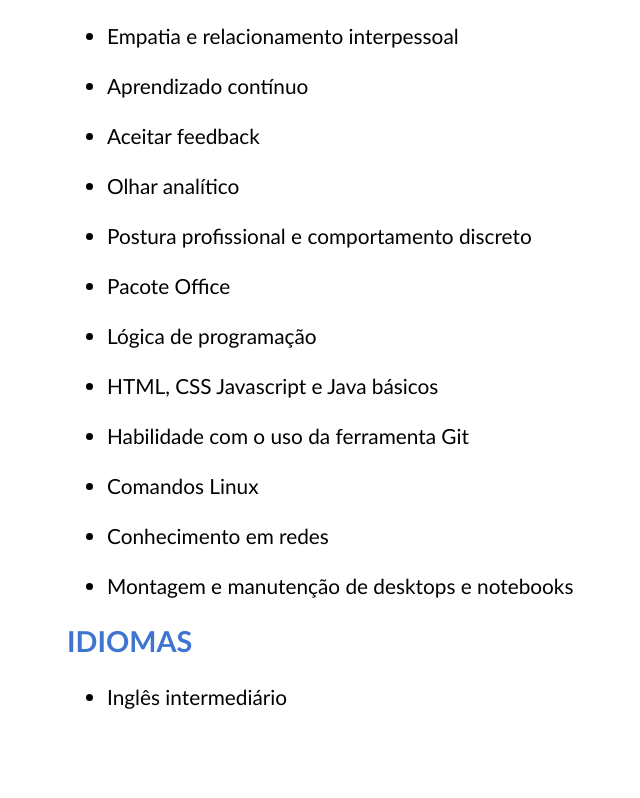
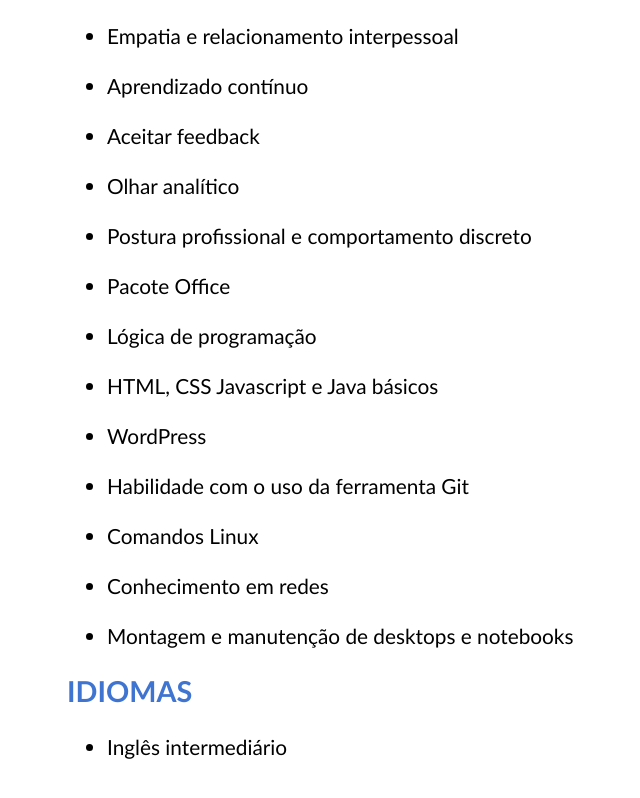
Before and after one commit to Evandro01Silva/Curriculo, a plain HTML site: page index.html in a window 1280 px wide. Shown: the part 1416-2214 px from the top of the page, without its empty margins (33-673 px from the left). Before the commit the page ends 2170 px from the top, so only its background shows below. Drawn offline with Linux system fonts and the light colour scheme.

Commit message:
habilidade wordpress em HABILIDADES E COMPETÊNCIAS

```diff
--- a/index.html
+++ b/index.html
@@ -69,6 +69,8 @@
             <br />
             <li>HTML, CSS Javascript e Java básicos</li>
             <br />
+            <li>WordPress</li>
+            <br />
             <li>Habilidade com o uso da ferramenta Git</li>
             <br />
             <li>Comandos Linux</li>
```
